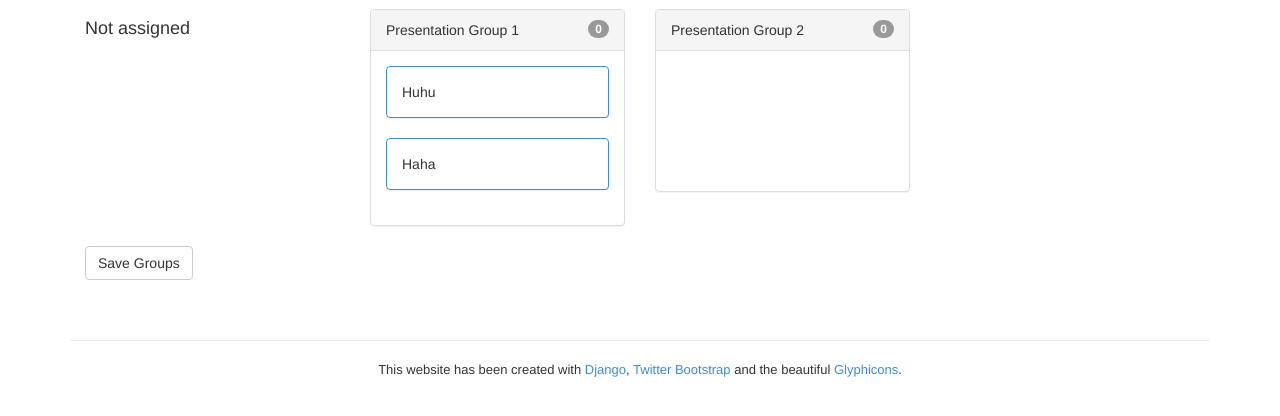
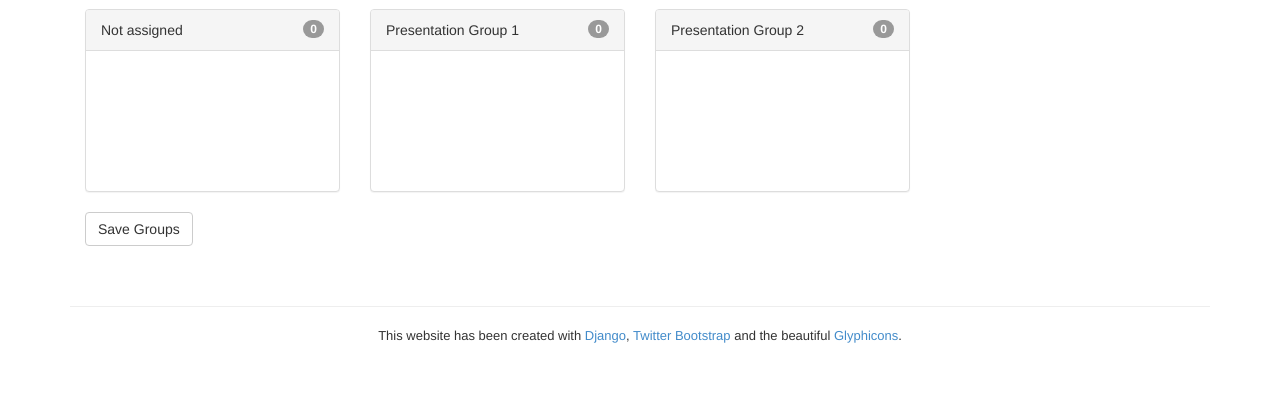
Before and after one commit to tobi2006/mysds, a Django app: template templates/presentation_groups.html in a window 1280 px wide. Shown: the part 51-467 px from the top of the page. Run offline with Django 3.2, Linux system fonts and the light colour scheme; the template is opened without the code that fills it, so the values that code supplies are empty; parts of the project's set-up code (start-up, migrations or seed data) failed here and were passed over; some libraries are stand-ins or nearby versions.

Commit message:
Still making progress

```diff
--- a/templates/presentation_groups.html
+++ b/templates/presentation_groups.html
@@ -25,39 +25,33 @@
 <div class="container">
     <div class="row">
         <div class="col-md-3">
-            <h4>Not assigned</h4>
-
+            <div class="panel panel-default">
+                <div class="panel-heading">
+                    Not assigned
+                    <span class="badge pull-right">0</span>
+                </div>
+                <div class="panel-body">
                     <ul id="unsorted" class="list-unstyled connectedLists">
                     {% for student, performance in performances.items %}
-
                         <li class="panel panel-primary" id="{{ student.student_id }}">
                             <input type="hidden" name="{{ student.student_id }}" value="0">
                             <div class="panel-body">
                                 {{ student.short_first_name }} {{ student.last_name }}
                             </div>
                         </li>
-
                     {% endfor %}
                     </ul>
+                </div>
+            </div>
         </div>
         <div class="col-md-3">
             <div class="panel panel-default">
                 <div class="panel-heading">
                     Presentation Group 1
-                    <span class="badge pull-right">0</span>
+                    <span class="badge pull-right" id="badge_1">0</span>
                 </div>
                 <div class="panel-body">
-                    <ul id="group1" class="list-unstyled connectedLists">
-                        <li class="panel panel-primary">
-                            <div class="panel-body">
-                                Huhu
-                            </div>
-                        </li>
-                        <li class="panel panel-primary">
-                            <div class="panel-body">
-                                Haha
-                            </div>
-                        </li>
+                    <ul id="1" class="list-unstyled connectedLists">
                     </ul>
                 </div>
             </div>
@@ -66,10 +60,10 @@
             <div class="panel panel-default">
                 <div class="panel-heading">
                     Presentation Group 2
-                    <span class="badge pull-right">0</span>
+                    <span class="badge pull-right" id="badge_2">0</span>
                 </div>
                 <div class="panel-body">
-                    <ul id="group2" class="list-unstyled connectedLists">
+                    <ul id="2" class="list-unstyled connectedLists">
                     </ul>
                 </div>
             </div>
@@ -91,37 +85,25 @@
 <script src="{{ STATIC_URL }}js/jquery-ui-1.10.4.custom.min.js"></script>
 
 <script type="text/javascript">
+
+    $(".connectedLists").each(function(){
+        //var list = $(this).find("ul");
+        //var count = $(this).length;
+        //alert (count);
+        var badge = $(this).find(".badge");
+        badge.text("1");
+    });
+
     jQuery(function(event, ui) {
         //$('#unsorted, #group1, #group2').sortable({
         $('.connectedLists').sortable({
             connectWith: ".connectedLists",
-
-            {% comment %}
-            //stop: function() {
-//                $('.panel', panelList).each(function(index, elem) {
-//                     var $listItem = $(elem),
-//                         newIndex = $listItem.index();
-//                });
-                //var group = $(this).parent().attr("id");
-                //var group = ui.item.text();
-               // var group = "Hallo";
-              //  alert(group);
-            //}
-            start: function(event, ui) {
-                item = ui.item;
-                oldList = ui.item.closest("ul");
-                //ui.item.parent().parent();
-            },
-            change: function(event, ui) {
-                if(ui.sender) newList = ui.placeholder.parent().parent();
-            },
-            {% endcomment %}
             stop: function(event, ui) {
                 item = ui.item;
-                newList = item.closest("ul");
-                //formField = item.only-of-type("input");
-                alert("Moved " + item.attr('id') + " to " + newList.attr('id'));
-                //alert("Moved " + formField.val() + " to " + newList.attr('id'));
+                var newList = item.closest("ul");
+                var group = newList.attr('id');
+                var formField = item.find("input");
+                formField.val(group);
             },
         });
     });
```
Lines whose indentation alone changed are shown as unchanged.
